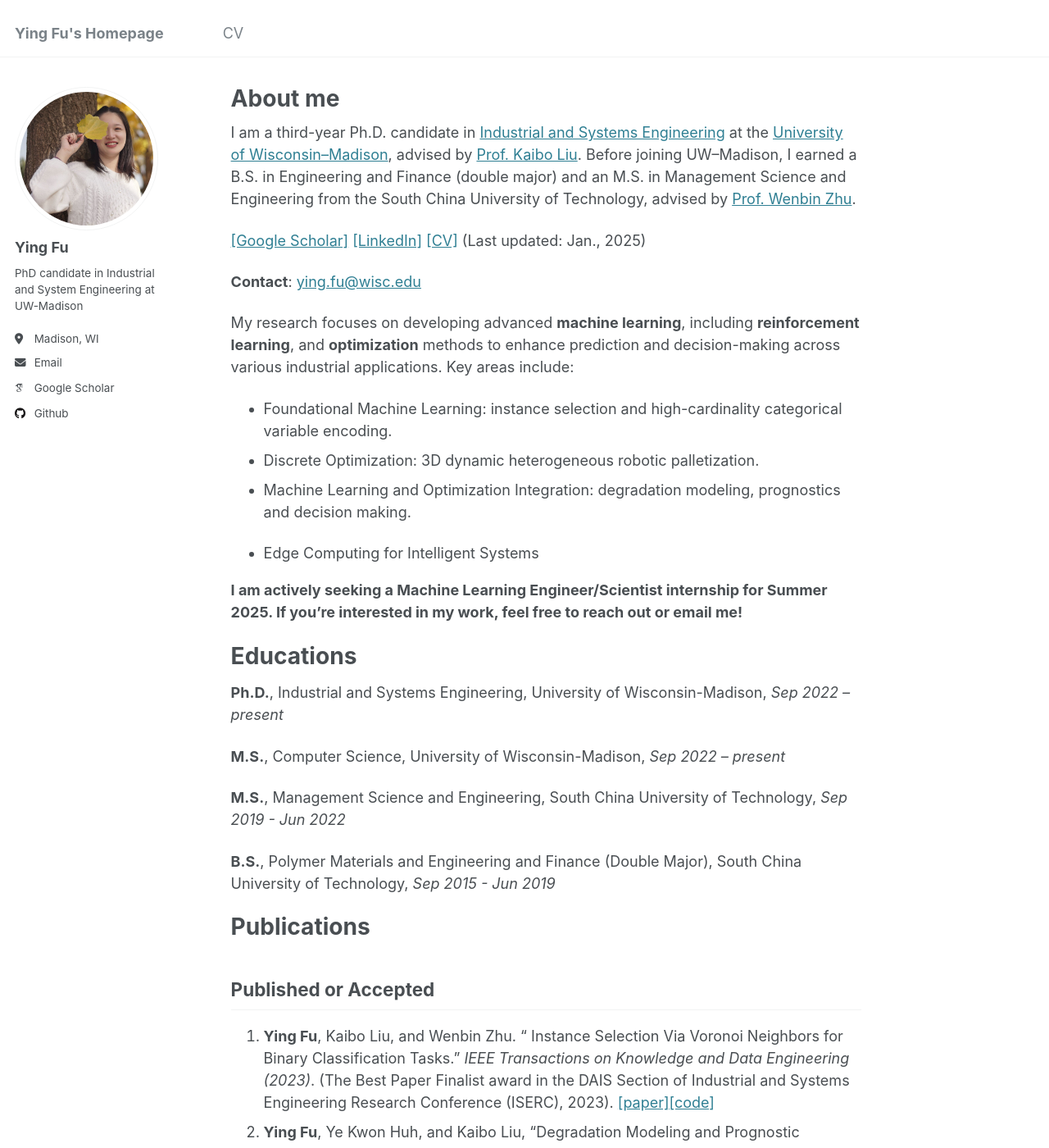
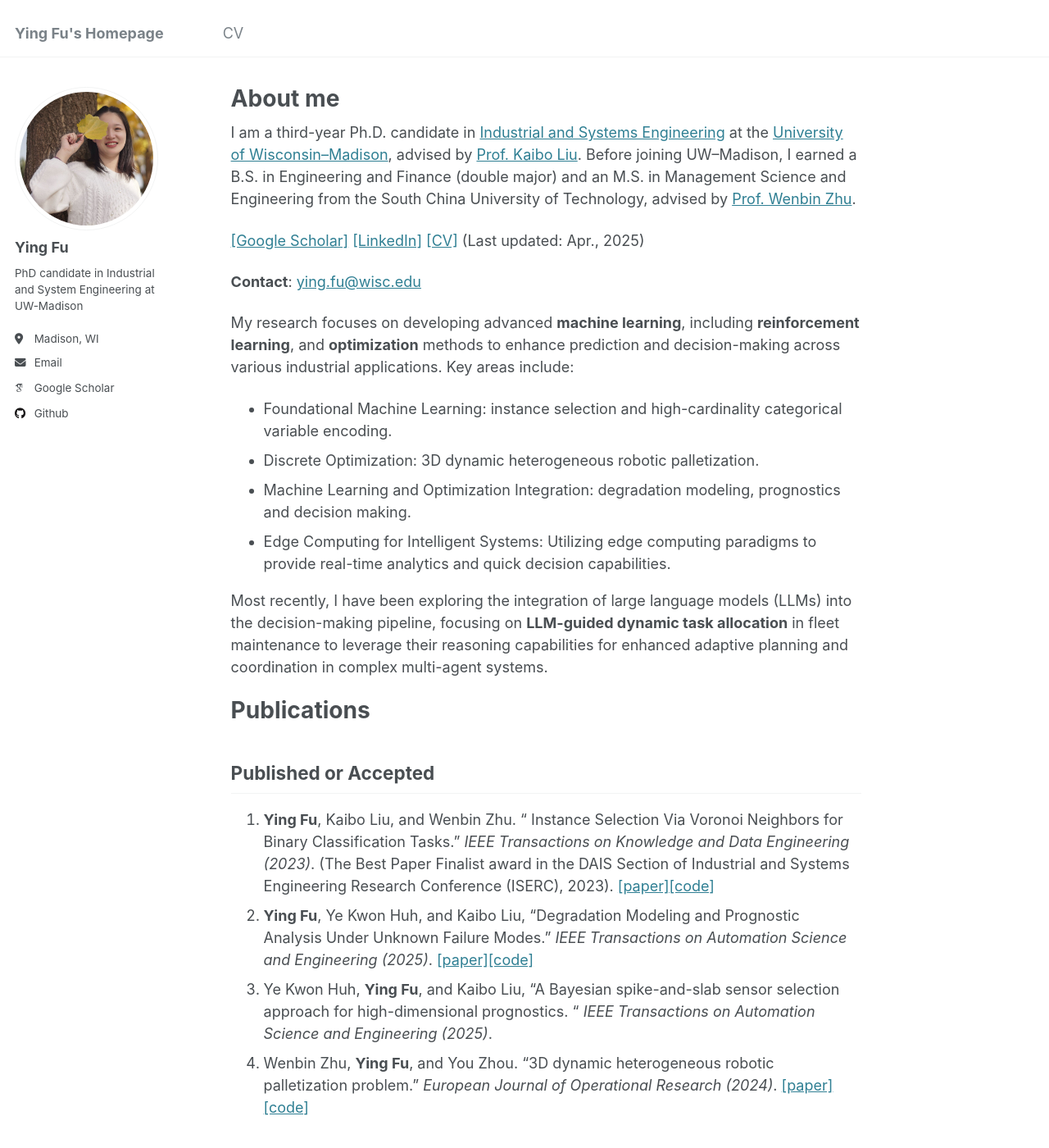
Before and after one commit to YingFuu/YingFuu.github.io, a Jekyll site: the page built from _pages/about.md, in a window 1280 px wide and 1400 px high. Shown: the whole window at 82% size. Built offline with Jekyll 4.4.1, drawn with Linux system fonts in a browser that asks for light colours; some web fonts are replaced; some of the changed text lies outside the part shown.

Commit message:
update about

```diff
--- a/_pages/about.md
+++ b/_pages/about.md
@@ -9,7 +9,7 @@ redirect_from:
 
 I am a third-year Ph.D. candidate in [Industrial and Systems Engineering](https://engineering.wisc.edu/departments/industrial-systems-engineering/) at the [University of Wisconsin–Madison](https://www.wisc.edu/), advised by [Prof. Kaibo Liu](https://kaibo.ie.wisc.edu/). Before joining UW–Madison, I earned a B.S. in Engineering and Finance (double major) and an M.S. in Management Science and Engineering from the South China University of Technology, advised by [Prof. Wenbin Zhu](https://scholar.google.com/citations?hl=en&user=dnmQM1YAAAAJ&view_op=list_works&sortby=pubdate).
 
-[[Google Scholar]](https://scholar.google.com/citations?hl=en&user=Rm9d2l0AAAAJ) [[LinkedIn]](https://www.linkedin.com/in/ying-fu-302013252/) [[CV]](https://yingfuu.github.io//resume/Resume.pdf) (Last updated: Jan., 2025)
+[[Google Scholar]](https://scholar.google.com/citations?hl=en&user=Rm9d2l0AAAAJ) [[LinkedIn]](https://www.linkedin.com/in/ying-fu-302013252/) [[CV]](https://yingfuu.github.io//resume/Resume.pdf) (Last updated: Apr., 2025)
 
 **Contact**: [ying.fu@wisc.edu](ying.fu@wisc.edu)
 
@@ -18,20 +18,9 @@ My research focuses on developing advanced **machine learning**, including **rei
 - Foundational Machine Learning: instance selection and high-cardinality categorical variable encoding.
 - Discrete Optimization: 3D dynamic heterogeneous robotic palletization.
 - Machine Learning and Optimization Integration: degradation modeling, prognostics and decision making.
+- Edge Computing for Intelligent Systems: Utilizing edge computing paradigms to provide real-time analytics and quick decision capabilities.
 
-- Edge Computing for Intelligent Systems
-
-**I am actively seeking a Machine Learning Engineer/Scientist internship for Summer 2025. If you're interested in my work, feel free to reach out or email me!**
-
-# Educations
-
-**Ph.D.**, Industrial and Systems Engineering, University of Wisconsin-Madison, *Sep 2022 – present*
-
-**M.S.**, Computer Science, University of Wisconsin-Madison, *Sep 2022 – present*
-
-**M.S.**, Management Science and Engineering, South China University of Technology, *Sep 2019 - Jun 2022*
-
-**B.S.**, Polymer Materials and Engineering and Finance (Double Major), South China University of Technology, *Sep 2015 - Jun 2019*
+Most recently, I have been exploring the integration of large language models (LLMs) into the decision-making pipeline, focusing on **LLM-guided dynamic task allocation** in fleet maintenance to leverage their reasoning capabilities for enhanced adaptive planning and coordination in complex multi-agent systems.
 
 # Publications
 
@@ -39,12 +28,12 @@ My research focuses on developing advanced **machine learning**, including **rei
 
 1. **Ying Fu**, Kaibo Liu, and Wenbin Zhu.  " Instance Selection Via Voronoi Neighbors for Binary Classification Tasks." *IEEE Transactions on Knowledge and Data Engineering (2023)*. (The Best Paper Finalist award in the DAIS Section of Industrial and Systems Engineering Research Conference (ISERC), 2023). [[paper]](https://www.computer.org/csdl/journal/tk/2024/08/10313971/1RVV9fLvjAA)[[code]](https://github.com/ProfZHUWB/PDOC-V)
 1. **Ying Fu**, Ye Kwon Huh, and Kaibo Liu, "Degradation Modeling and Prognostic Analysis Under Unknown Failure Modes." *IEEE Transactions on Automation Science and Engineering (2025)*. [[paper]](https://arxiv.org/abs/2402.19294)[[code]](https://github.com/YingFuu/ProgUnknownFMs)
+1. Ye Kwon Huh, **Ying Fu**, and Kaibo Liu, "A Bayesian spike-and-slab sensor selection approach for high-dimensional prognostics. " *IEEE Transactions on Automation Science and Engineering (2025)*.
 1. Wenbin Zhu, **Ying Fu**, and You Zhou. "3D dynamic heterogeneous robotic palletization problem." *European Journal of Operational Research (2024)*. [[paper]](https://www.sciencedirect.com/science/article/pii/S0377221724000985)[[code]](https://github.com/ProfZHUWB/3DORP)
 
 ## Under revision/review
 
 1. **Ying Fu**, Ye Kwon Huh, and Kaibo Liu, "Dynamic sensor selection for remote prognostics, " under review. [[code]](https://github.com/YingFuu/DSS4RemotePrognostic)
-2. Ye Kwon Huh, **Ying Fu**, and Kaibo Liu, "A Bayesian spike-and-slab sensor selection approach for high-dimensional prognostics, " under revision.
 3. Wenbin Zhu, Xiaoting Wu, **Ying Fu,** and Heng-Qing Ye, "Maximum homogeneity grouping for high-cardinality categorical variables in binary classification," under review. [[code]](https://github.com/ProfZHUWB/MHG)
 4. Wenbin Zhu, Runwen Qiu, and **Ying Fu**. "Comparative Study on the Performance of Categorical Variable Encoders in Classification and Regression Tasks," under review. [[paper]](https://arxiv.org/abs/2401.09682)[[code]](https://github.com/QiuRunwen/CategoryEncoderComparison)
 
@@ -60,7 +49,7 @@ My research focuses on developing advanced **machine learning**, including **rei
 
 # Services
 
-- Journal reviewer: IEEE Transactions on Automation Science and Engineering
+- Journal reviewer: IEEE Transactions on Automation Science and Engineering (TASE), IEEE Transactions on Knowledge and Data Engineering (TKDE)
 - Membership: INFORMS, IISE, and SME
 - Vice President of the SME Student Chapter, 2023-2025
 
```
